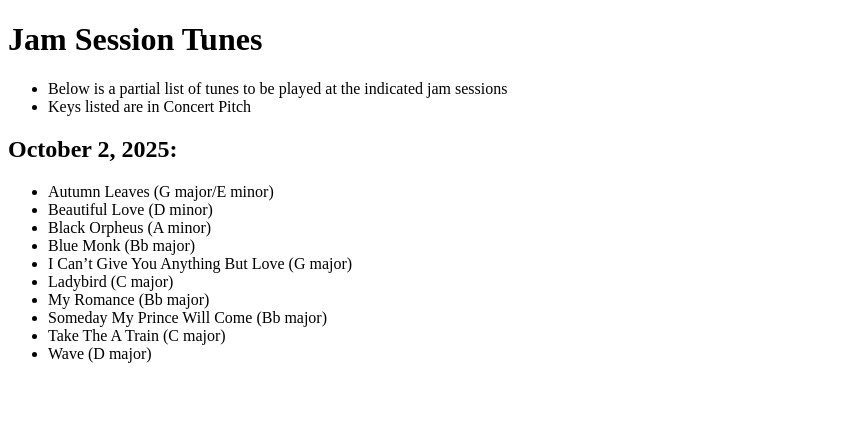
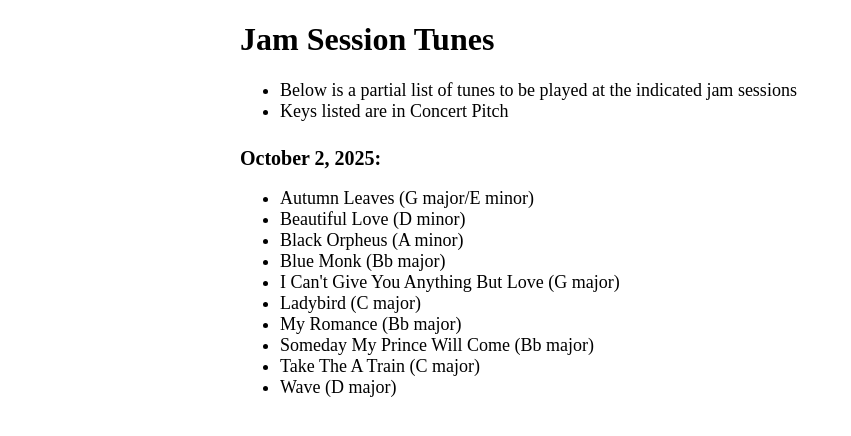
Before and after one commit to smokyjazzjam/smokyjazzjam, a Jekyll site: the page built from jam_tunes.md, in a window 1280 px wide. Shown: the top 436 px of the page, without its empty margins (0-851 px from the left). Built offline with Jekyll 4.4.1, drawn with Linux system fonts in a browser that asks for light colours; some of the changed lines change nothing that is shown.

Commit message:
Update jam_tunes.md

```diff
--- a/jam_tunes.md
+++ b/jam_tunes.md
@@ -2,19 +2,45 @@
 title: Jam Session Tunes
 layout: default
 ---
+<style>
+.tunes-content {
+  max-width: 800px;
+  margin: 0 auto;
+}
+.tunes-info {
+  font-size: 18px;
+  margin-bottom: 20px;
+}
+.jam-date {
+  font-size: 20px;
+  margin-top: 25px;
+  margin-bottom: 15px;
+}
+.tune-list {
+  font-size: 18px;
+}
+</style>
 
-# Jam Session Tunes
-- Below is a partial list of tunes to be played at the indicated jam sessions
-- Keys listed are in Concert Pitch
+<div class="tunes-content">
+  <h1><strong>Jam Session Tunes</strong></h1>
 
-## October 2, 2025:
-- Autumn Leaves (G major/E minor)
-- Beautiful Love (D minor)
-- Black Orpheus (A minor)
-- Blue Monk (Bb major)
-- I Can't Give You Anything But Love (G major)
-- Ladybird (C major)
-- My Romance (Bb major)
-- Someday My Prince Will Come (Bb major)
-- Take The A Train (C major)
-- Wave (D major)
+  <ul class="tunes-info">
+    <li>Below is a partial list of tunes to be played at the indicated jam sessions</li>
+    <li>Keys listed are in Concert Pitch</li>
+  </ul>
+
+  <h2 class="jam-date"><strong>October 2, 2025:</strong></h2>
+
+  <ul class="tune-list">
+    <li>Autumn Leaves (G major/E minor)</li>
+    <li>Beautiful Love (D minor)</li>
+    <li>Black Orpheus (A minor)</li>
+    <li>Blue Monk (Bb major)</li>
+    <li>I Can't Give You Anything But Love (G major)</li>
+    <li>Ladybird (C major)</li>
+    <li>My Romance (Bb major)</li>
+    <li>Someday My Prince Will Come (Bb major)</li>
+    <li>Take The A Train (C major)</li>
+    <li>Wave (D major)</li>
+  </ul>
+</div>
```
